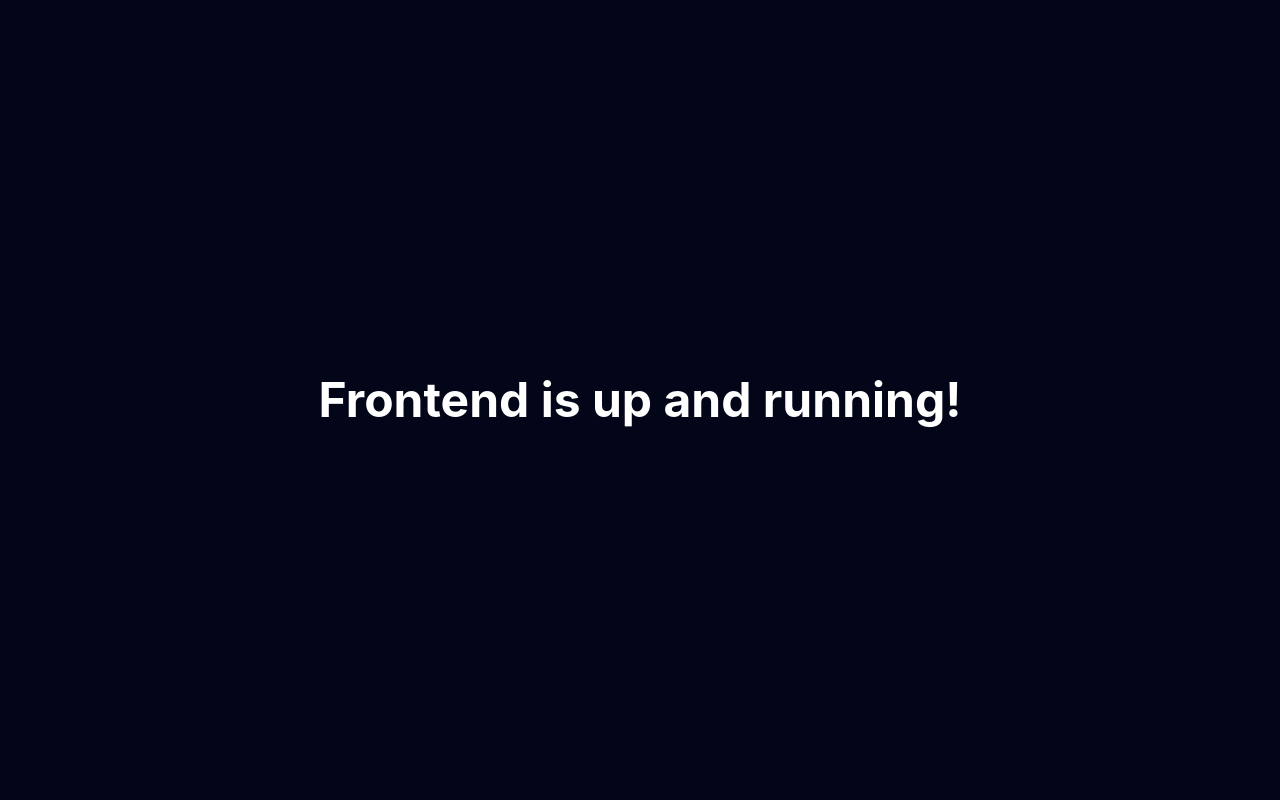
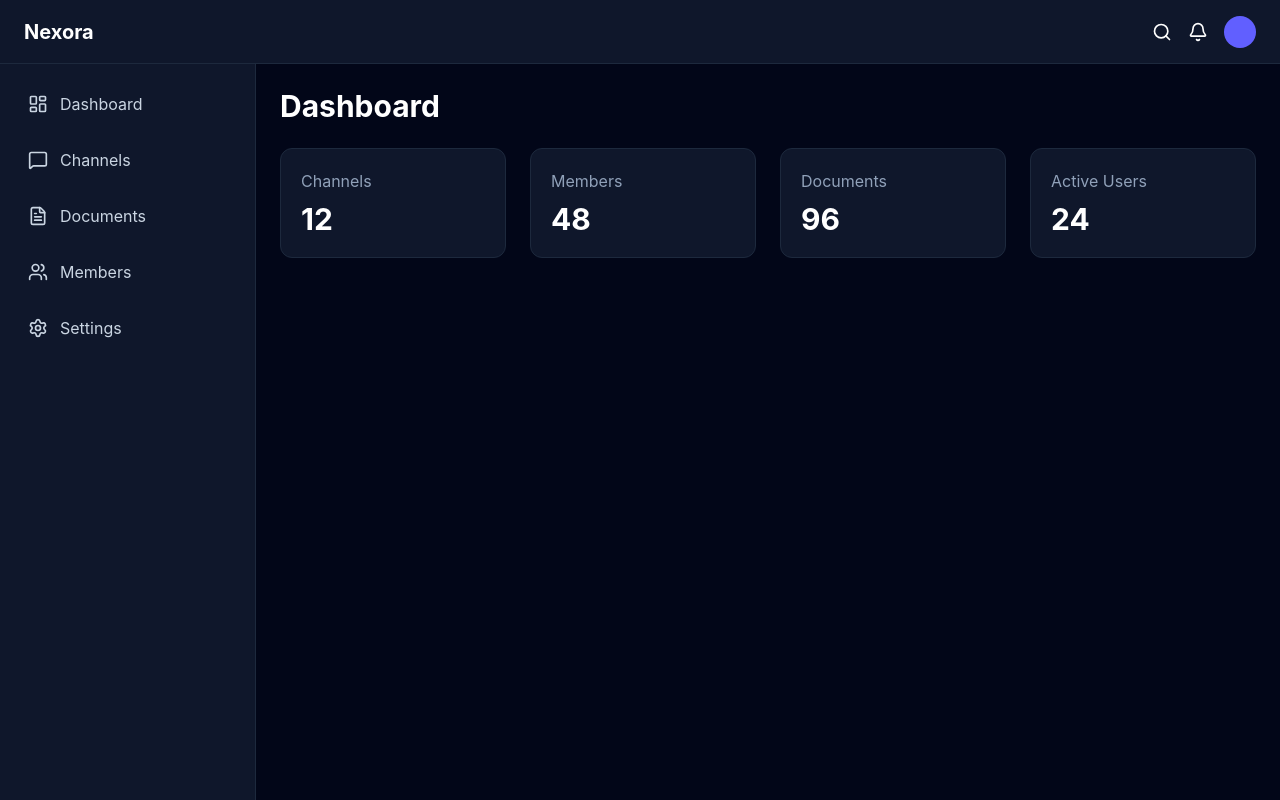
Before and after one commit to AjayBharnawa/Infotact-Project-Team-7, a React (Vite) app in the folder client/: page / in a window 1280 px wide. Built offline with nearby package versions, Linux system fonts and the light colour scheme.

Commit message:
feat: create dashboard layout with navbar and sidebar

```diff
--- a/client/package.json
+++ b/client/package.json
@@ -11,6 +11,7 @@
   },
   "dependencies": {
     "@tailwindcss/vite": "^4.3.0",
+    "lucide-react": "^1.18.0",
     "react": "^19.2.0",
     "react-dom": "^19.2.0",
     "tailwindcss": "^4.3.0"
--- a/client/src/App.tsx
+++ b/client/src/App.tsx
@@ -1,11 +1,7 @@
+import DashboardLayout from "./app/layouts/DashboardLayout";
+
 function App() {
-  return (
-    <div className="min-h-screen bg-slate-950 text-white flex items-center justify-center">
-      <h1 className="text-5xl font-bold">
-        Frontend is up and running!
-      </h1>
-    </div>
-  )
+  return <DashboardLayout />;
 }
 
-export default App
+export default App;
--- a/client/src/app/layouts/DashboardLayout.tsx
+++ b/client/src/app/layouts/DashboardLayout.tsx
@@ -0,0 +1,44 @@
+import Navbar from "../../components/navigation/Navbar";
+import Sidebar from "../../components/navigation/Sidebar";
+
+const DashboardLayout = () => {
+  return (
+    <div className="h-screen bg-slate-950 text-white">
+      <Navbar />
+
+      <div className="flex h-[calc(100vh-64px)]">
+        <Sidebar />
+
+        <main className="flex-1 bg-slate-950 p-6">
+  <h1 className="mb-6 text-3xl font-bold text-white">
+    Dashboard
+  </h1>
+
+  <div className="grid gap-6 md:grid-cols-2 xl:grid-cols-4">
+    <div className="rounded-xl border border-slate-800 bg-slate-900 p-5">
+      <h3 className="text-slate-400">Channels</h3>
+      <p className="mt-2 text-3xl font-bold text-white">12</p>
+    </div>
+
+    <div className="rounded-xl border border-slate-800 bg-slate-900 p-5">
+      <h3 className="text-slate-400">Members</h3>
+      <p className="mt-2 text-3xl font-bold text-white">48</p>
+    </div>
+
+    <div className="rounded-xl border border-slate-800 bg-slate-900 p-5">
+      <h3 className="text-slate-400">Documents</h3>
+      <p className="mt-2 text-3xl font-bold text-white">96</p>
+    </div>
+
+    <div className="rounded-xl border border-slate-800 bg-slate-900 p-5">
+      <h3 className="text-slate-400">Active Users</h3>
+      <p className="mt-2 text-3xl font-bold text-white">24</p>
+    </div>
+  </div>
+</main>
+      </div>
+    </div>
+  );
+};
+
+export default DashboardLayout;
--- a/client/src/components/navigation/Navbar.tsx
+++ b/client/src/components/navigation/Navbar.tsx
@@ -0,0 +1,19 @@
+import { Bell, Search } from "lucide-react";
+
+const Navbar = () => {
+  return (
+    <header className="h-16 border-b border-slate-800 bg-slate-900 px-6 flex items-center justify-between">
+      <h1 className="text-xl font-bold">
+        Nexora
+      </h1>
+
+      <div className="flex items-center gap-4">
+        <Search size={20} />
+        <Bell size={20} />
+        <div className="h-8 w-8 rounded-full bg-indigo-500" />
+      </div>
+    </header>
+  );
+};
+
+export default Navbar;
--- a/client/src/components/navigation/Sidebar.tsx
+++ b/client/src/components/navigation/Sidebar.tsx
@@ -0,0 +1,42 @@
+import {
+  LayoutDashboard,
+  MessageSquare,
+  FileText,
+  Users,
+  Settings,
+} from "lucide-react";
+
+const Sidebar = () => {
+  return (
+    <aside className="w-64 border-r border-slate-800 bg-slate-900 p-4">
+      <nav className="space-y-2">
+        <button className="flex w-full items-center gap-3 rounded-lg p-3 text-slate-300 transition hover:bg-slate-800 hover:text-white">
+          <LayoutDashboard size={20} />
+          <span>Dashboard</span>
+        </button>
+
+        <button className="flex w-full items-center gap-3 rounded-lg p-3 text-slate-300 transition hover:bg-slate-800 hover:text-white">
+          <MessageSquare size={20} />
+          <span>Channels</span>
+        </button>
+
+        <button className="flex w-full items-center gap-3 rounded-lg p-3 text-slate-300 transition hover:bg-slate-800 hover:text-white">
+          <FileText size={20} />
+          <span>Documents</span>
+        </button>
+
+        <button className="flex w-full items-center gap-3 rounded-lg p-3 text-slate-300 transition hover:bg-slate-800 hover:text-white">
+          <Users size={20} />
+          <span>Members</span>
+        </button>
+
+        <button className="flex w-full items-center gap-3 rounded-lg p-3 text-slate-300 transition hover:bg-slate-800 hover:text-white">
+          <Settings size={20} />
+          <span>Settings</span>
+        </button>
+      </nav>
+    </aside>
+  );
+};
+
+export default Sidebar;
```
Also changed, not shown: 1 other file (tests, documents, lock files or other folders).
